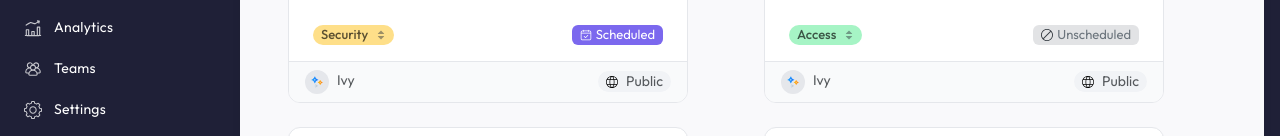
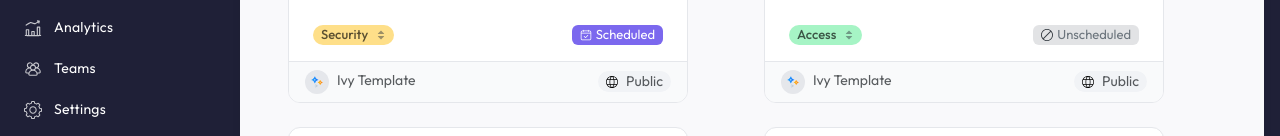
Before and after one commit to sdthornton/ivy-by-genuity, a Vue app: page /#/assistants in a window 1280 px wide. Shown: the part 580-716 px from the top of the page. Built offline with nearby package versions, Linux system fonts and the light colour scheme.

Commit message:
More basic template for assistants

```diff
--- a/src/components/AssistantsIndex.vue
+++ b/src/components/AssistantsIndex.vue
@@ -8,7 +8,7 @@ import iconIvyCreator from "../assets/nav-resources-nav.svg";
 import iconCalendar from "../assets/calendar.svg";
 import iconStop from "../assets/stop.svg";
 
-const IVY_CREATOR_NAME = "Ivy";
+const IVY_CREATOR_NAMES = ["ivy", "ivy template"];
 const IVY_CREATOR_BG = "var(--bs-gray-200)";
 const AVATAR_COLORS = [
   "#f44336",
@@ -112,7 +112,7 @@ function getCreatorName(assistant) {
 }
 
 function isIvyCreator(name) {
-  return String(name || "").trim().toLowerCase() === IVY_CREATOR_NAME.toLowerCase();
+  return IVY_CREATOR_NAMES.includes(String(name || "").trim().toLowerCase());
 }
 
 function getCreatorInitials(name) {
--- a/src/components/assistants/shared/mockAssistants.js
+++ b/src/components/assistants/shared/mockAssistants.js
@@ -1,4 +1,4 @@
-export const DEFAULT_ASSISTANT_CREATOR = "Ivy";
+export const DEFAULT_ASSISTANT_CREATOR = "Ivy Template";
 
 export const mockAssistants = [
   {
--- a/src/style.css
+++ b/src/style.css
@@ -422,7 +422,8 @@ h5, .h5 {
   &:hover {
     box-shadow:
       0 4px 6px -2px rgba(0,0,0,0.1),
-      0 12px 16px -4px rgba(0,0,0,0.15);
+      0 12px 16px -4px rgba(0,0,0,0.15),
+      0 0 24px 0 rgba(0,0,0,0.05);
     border-color: transparent !important;
   }
 }
```
